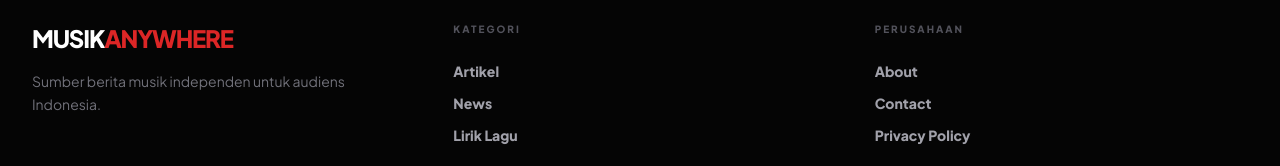
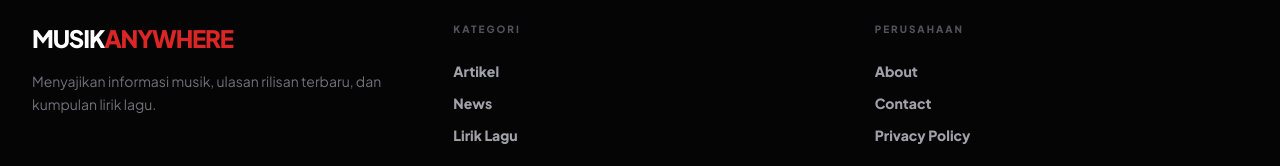
Before and after one commit to pembri/pembri.github.io, a plain HTML site: page privacy.html in a window 1280 px wide. Shown: the part 740-906 px from the top of the page. Drawn offline with nearby package versions, Linux system fonts and the light colour scheme.

Commit message:
Update privacy.html

```diff
--- a/privacy.html
+++ b/privacy.html
@@ -65,7 +65,7 @@
         </div>
     </main>
 
-    <footer class="bg-[#050505] text-white mt-20 pt-20 pb-10 border-t border-zinc-900 w-full"><div class="max-w-7xl mx-auto px-8"><div class="grid grid-cols-1 md:grid-cols-3 gap-12 border-b border-zinc-900 pb-12 mb-8"><div class="md:col-span-1"><h2 class="text-2xl font-black uppercase mb-4 tracking-tighter">MUSIK<span class="text-red-600">ANYWHERE</span></h2><p class="text-zinc-500 text-sm leading-relaxed mb-6">Sumber berita musik independen untuk audiens Indonesia.</p></div><div><h4 class="text-[10px] font-black uppercase tracking-[0.2em] text-zinc-600 mb-6">Kategori</h4><ul class="space-y-3 text-sm font-bold text-zinc-400"><li><a href="/index?kategori=Artikel" class="hover:text-red-500 transition">Artikel</a></li><li><a href="/index?kategori=News" class="hover:text-red-500 transition">News</a></li><li><a href="/index?kategori=Lirik Lagu" class="hover:text-red-500 transition">Lirik Lagu</a></li></ul></div><div><h4 class="text-[10px] font-black uppercase tracking-[0.2em] text-zinc-600 mb-6">Perusahaan</h4><ul class="space-y-3 text-sm font-bold text-zinc-400"><li><a href="/about" class="hover:text-red-500 transition">About</a></li><li><a href="/contact" class="hover:text-red-500 transition">Contact</a></li><li><a href="/privacy" class="hover:text-red-500 transition">Privacy Policy</a></li></ul></div></div><p class="text-zinc-600 text-[10px] font-bold uppercase tracking-widest text-center"> © 2026 Musik Anywhere Media.</p></div></footer>
+    <footer class="bg-[#050505] text-white mt-20 pt-20 pb-10 border-t border-zinc-900 w-full"><div class="max-w-7xl mx-auto px-8"><div class="grid grid-cols-1 md:grid-cols-3 gap-12 border-b border-zinc-900 pb-12 mb-8"><div class="md:col-span-1"><h2 class="text-2xl font-black uppercase mb-4 tracking-tighter">MUSIK<span class="text-red-600">ANYWHERE</span></h2><p class="text-zinc-500 text-sm leading-relaxed mb-6">Menyajikan informasi musik, ulasan rilisan terbaru, dan kumpulan lirik lagu.</p></div><div><h4 class="text-[10px] font-black uppercase tracking-[0.2em] text-zinc-600 mb-6">Kategori</h4><ul class="space-y-3 text-sm font-bold text-zinc-400"><li><a href="/index?kategori=Artikel" class="hover:text-red-500 transition">Artikel</a></li><li><a href="/index?kategori=News" class="hover:text-red-500 transition">News</a></li><li><a href="/index?kategori=Lirik Lagu" class="hover:text-red-500 transition">Lirik Lagu</a></li></ul></div><div><h4 class="text-[10px] font-black uppercase tracking-[0.2em] text-zinc-600 mb-6">Perusahaan</h4><ul class="space-y-3 text-sm font-bold text-zinc-400"><li><a href="/about" class="hover:text-red-500 transition">About</a></li><li><a href="/contact" class="hover:text-red-500 transition">Contact</a></li><li><a href="/privacy" class="hover:text-red-500 transition">Privacy Policy</a></li></ul></div></div><p class="text-zinc-600 text-[10px] font-bold uppercase tracking-widest text-center"> © 2026 Musik Anywhere Media.</p></div></footer>
     <script>function toggleMenu() { const menu = document.getElementById('mobileMenu'); const iconMenu = document.getElementById('icon-menu'); const iconClose = document.getElementById('icon-close'); if(menu.classList.contains('hidden')) { menu.classList.remove('hidden'); menu.classList.add('flex'); document.body.style.overflow = 'hidden'; iconMenu.classList.add('hidden'); iconClose.classList.remove('hidden'); } else { menu.classList.add('hidden'); menu.classList.remove('flex'); document.body.style.overflow = 'auto'; iconMenu.classList.remove('hidden'); iconClose.classList.add('hidden'); } }</script>
 </body>
 </html>
```
